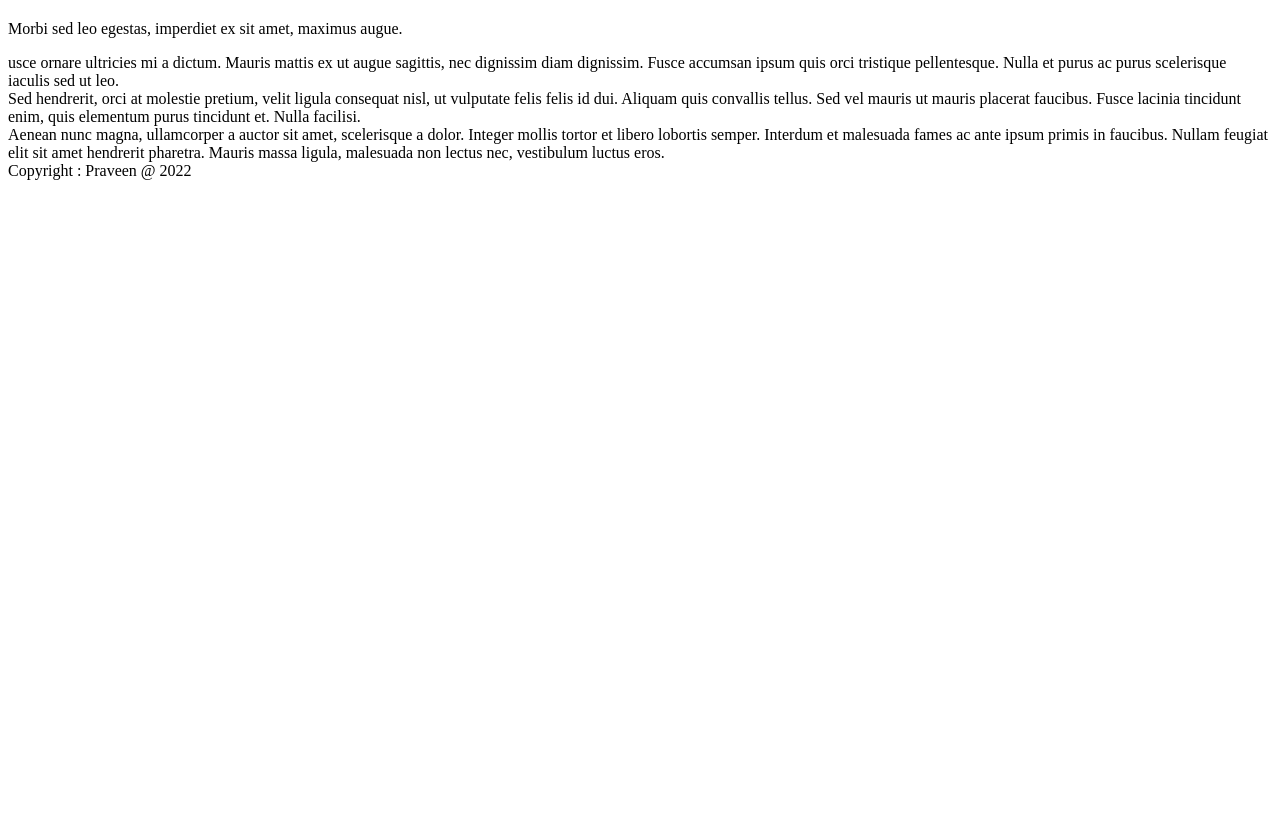
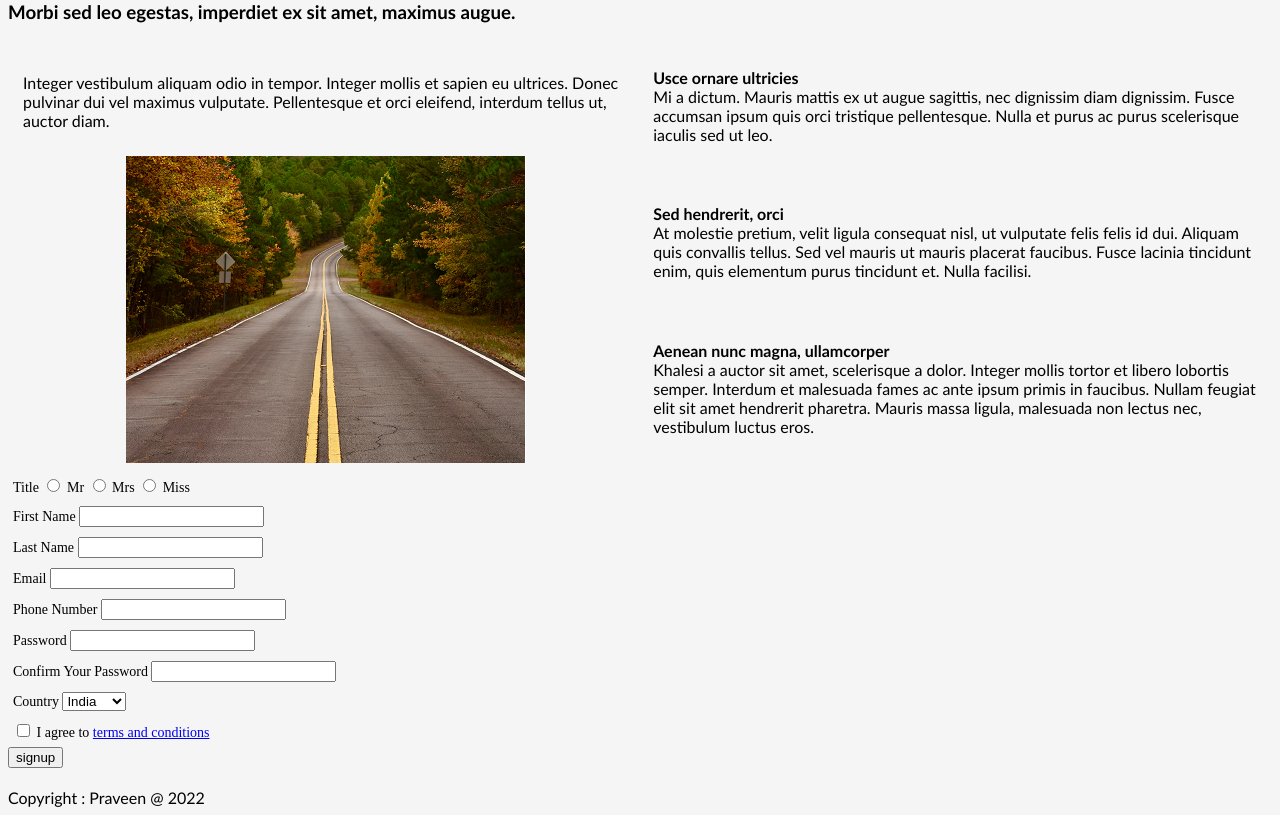
Before and after one commit to pesto-students/p8-sai-chaitanya-praveenbabu36, a plain HTML site: page Week-2/ex-2.1/index.html in a window 1280 px wide. Shown: the part 81-896 px from the top of the page. Before the commit the page ends 800 px from the top, so only its background shows below. Drawn offline with Linux system fonts and the light colour scheme.

Commit message:
Article Image and Form added

```diff
--- a/Week-2/ex-2.1/index.html
+++ b/Week-2/ex-2.1/index.html
@@ -4,34 +4,89 @@
     <meta charset="UTF-8">
     <meta http-equiv="X-UA-Compatible" content="IE=edge">
     <meta name="viewport" content="width=device-width, initial-scale=1.0">
-    <link rel="stylesheet" src="styles/styes.css" />
+    <link rel="stylesheet" href="./styles/styes.css" />
     <title>Week 2 - Exercise 1</title>
 </head>
 <body>
 
-    <h2>Ellentesque Neque</h2>>
-    <p>Morbi sed leo egestas, imperdiet ex sit amet, maximus augue.</p>
+    <h1>Ellentesque Neque</h1>
+    <h3 class="subhead">Morbi sed leo egestas, imperdiet ex sit amet, maximus augue.</h3>
     <div class="container">
 
-        <div class="article_image"></div>
+        <div class="article_image">
+            <p class="article">Integer vestibulum aliquam odio in tempor. Integer mollis et sapien eu ultrices.
+                Donec pulvinar dui vel maximus vulputate.
+                Pellentesque et orci eleifend, interdum tellus ut, auctor diam.
+            </p>
+            <div class="image">
+                <img src="./images/road_1.png" />
+            </div>
 
-        <div class="article">usce ornare ultricies mi a dictum. Mauris mattis ex ut augue sagittis, nec dignissim diam dignissim.
+        </div>
+
+        <p class="article">
+            <strong>Usce ornare ultricies</strong>
+            <br>
+            Mi a dictum. Mauris mattis ex ut augue sagittis, nec dignissim diam dignissim.
             Fusce accumsan ipsum quis orci tristique pellentesque.
             Nulla et purus ac purus scelerisque iaculis sed ut leo.
-        </div>
+        </p>
 
-        <div class="article">Sed hendrerit, orci at molestie pretium, velit ligula consequat nisl, ut vulputate felis felis id dui.
+        <p class="article">
+            <strong>Sed hendrerit, orci</strong>
+            <br>
+            At molestie pretium, velit ligula consequat nisl, ut vulputate felis felis id dui.
             Aliquam quis convallis tellus.  Sed vel mauris ut mauris placerat faucibus. Fusce lacinia tincidunt enim, quis elementum purus tincidunt et.
             Nulla facilisi.
-        </div>
+        </p>
 
-        <div class="article">
-            Aenean nunc magna, ullamcorper a auctor sit amet, scelerisque a dolor. Integer mollis tortor et libero lobortis semper.
+        <p class="article">
+            <strong>Aenean nunc magna, ullamcorper</strong>
+            <br>
+            Khalesi a auctor sit amet, scelerisque a dolor. Integer mollis tortor et libero lobortis semper.
             Interdum et malesuada fames ac ante ipsum primis in faucibus. Nullam feugiat elit sit amet hendrerit pharetra.
             Mauris massa ligula, malesuada non lectus nec, vestibulum luctus eros.
-        </div>
+        </p>
 
     </div>
+
+    <form action="#" class="form1" method="post">
+        <label>Title
+            <input type="radio" name="title" value="Mr"> Mr
+            <input type="radio" name="title" value="Mrs"> Mrs
+            <input type="radio" name="title" value="Miss"> Miss
+        </label>
+        <label> First Name
+            <input type="text" name="fname" required/>
+        </label>
+        <label> Last Name
+            <input type="text" name="lname"/>
+        </label>
+        <label> Email
+            <input type="email" name="email" pattern="*@*" required/>
+        </label>
+        <label> Phone Number
+            <input type="phone" name="phone"/>
+        </label>
+        <label> Password
+            <input type="password" name="passwd" required/>
+        </label>
+        <label> Confirm Your Password
+            <input type="password" name="passwd_c"/>
+        </label>
+        <label> Country
+            <select name="country">
+                <option value="India">India</option>
+                <option value="Russia">Russia</option>
+                <option value="France">France</option>
+            </select>
+        </label>
+        <label>
+            <input type="checkbox" name="condition"/> I agree to <a href=#>terms and conditions</a>
+        </label>
+        <input type="submit" value="signup"/>
+    </form>
+
 
     <footer>
         Copyright : Praveen @ 2022
--- a/Week-2/ex-2.1/styles/styes.css
+++ b/Week-2/ex-2.1/styles/styes.css
@@ -1,14 +1,58 @@
-.body {
-
-    background-color: lightseagreen;
-    font-family: Arial, Helvetica, sans-serif;
+body {
+    background-color: whitesmoke;
+    color: black;
+    font-family: 'Trebuchet MS', 'Lucida Sans Unicode';
 }
 
 .container {
+    display : grid;
+    grid-template-columns: auto auto;
+}
 
-    background-color: lightblue;
+@media only screen and (max-width: 800px) {
+
+    .container {
+        grid-template-columns: auto
+    }
 }
 
 .article {
-    border : 1px solid black;
+    padding: 10px;
+    align-items: center;
+    border : 0px solid red;
 }
+
+.article_image {
+    display : grid;
+    grid-template-columns: auto;
+    padding : 5px;
+    grid-row-start: 1;
+    grid-row-end:4;
+    border: 0px solid green;
+}
+
+.image{
+    display : block;
+    margin: auto;
+    text-align: center;
+    border: 0px solid blue;
+}
+
+.image img {
+    width : 100%;
+}
+
+.form1 label{
+    padding: 15px;
+    font-size: 14px;
+    font-family: 'Times New Roman', Times, serif;
+}
+
+.form1 label {
+    display: block;
+    padding : 5px;
+}
+
+footer {
+    padding-top: 20px;
+}
```
Also changed, not shown: Week-2/ex-2.1/images/road_1.png (added).
